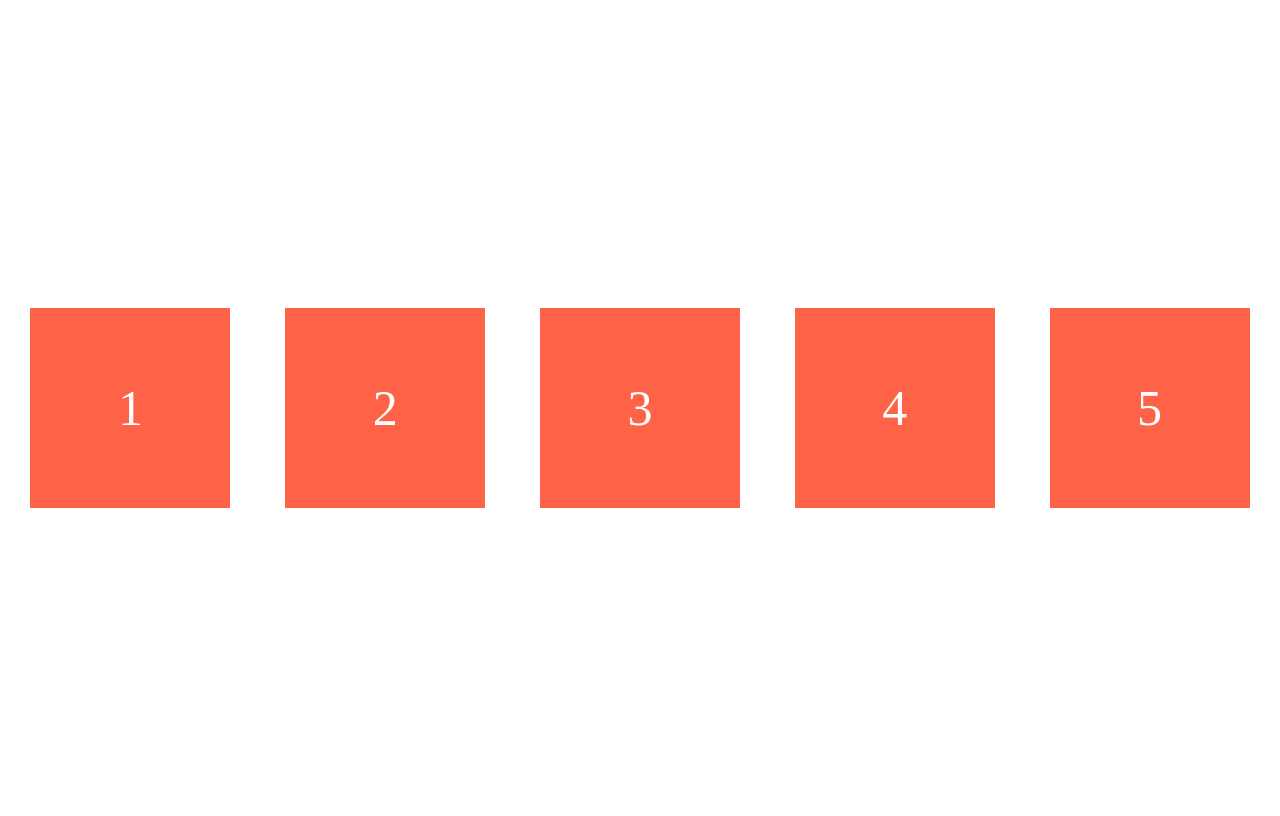
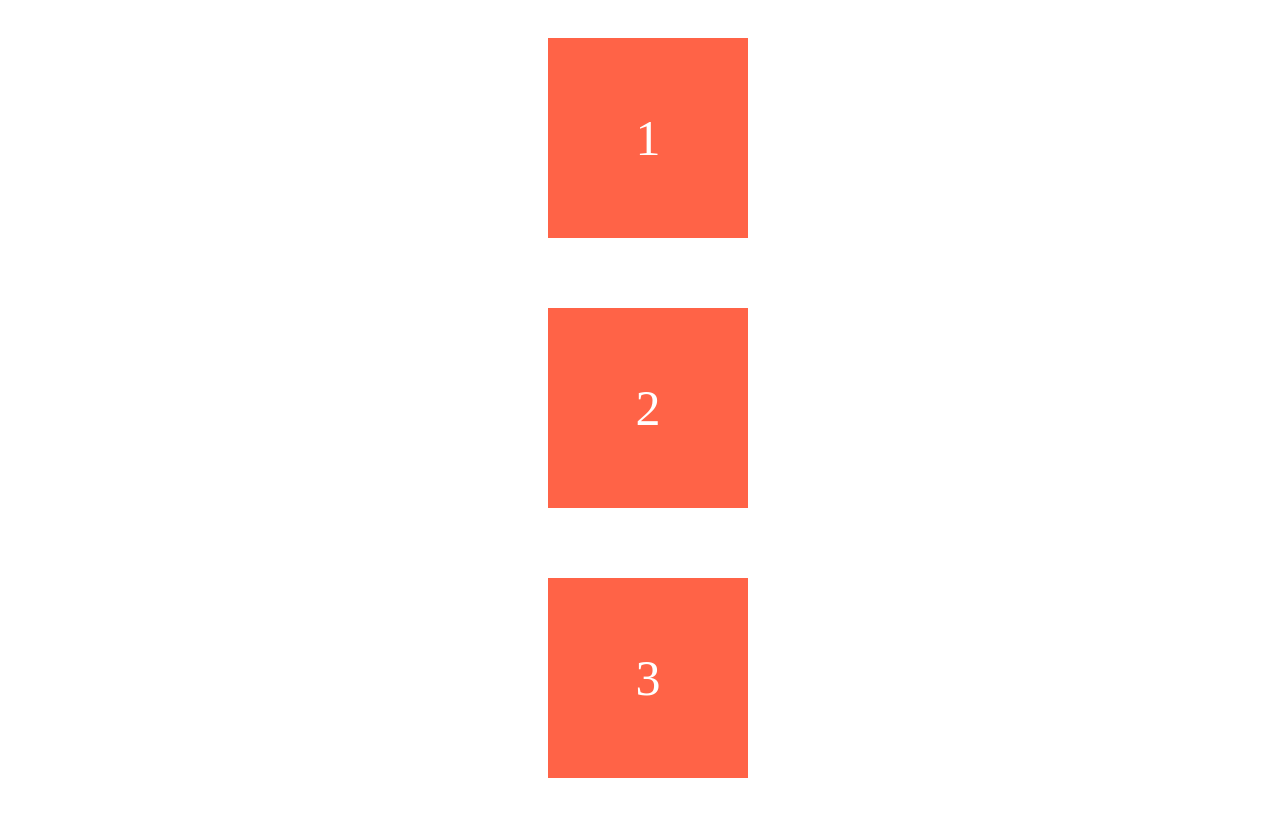
Before and after one commit to KimsPractice/cssLayoutMaster, a website built with Vite: page index.html in a window 1280 px wide. Built offline with nearby package versions, Linux system fonts and the light colour scheme.

Commit message:
flex-direction을 통해 요소들의 진행방향을 column으로 지정했다면
row와는 main axis 와 cross axis가 반대가 된다.
main axis는 수직으로 위에서 아래로
cross axis는 수평으로 왼쪽에서 오른쪽으로 진행된다.

justfy-content는 이전과 동일하게 main axis의 요소위치를 지정한다.
align-items도 마찬가지로 cross axis의 요소 위치를 지정한다.

```diff
--- a/index.html
+++ b/index.html
@@ -10,7 +10,5 @@
     <div class="box">1</div>
     <div class="box">2</div>
     <div class="box">3</div>
-    <div class="box">4</div>
-    <div class="box">5</div>
   </body>
 </html>
--- a/style.css
+++ b/style.css
@@ -1,7 +1,8 @@
 body {
+  width: 100vw;
   height: 100vh;
   display: flex;
-  flex-direction: row;
+  flex-direction: column;
   gap: 10px;
   justify-content: space-around;
   align-items: center;
```
